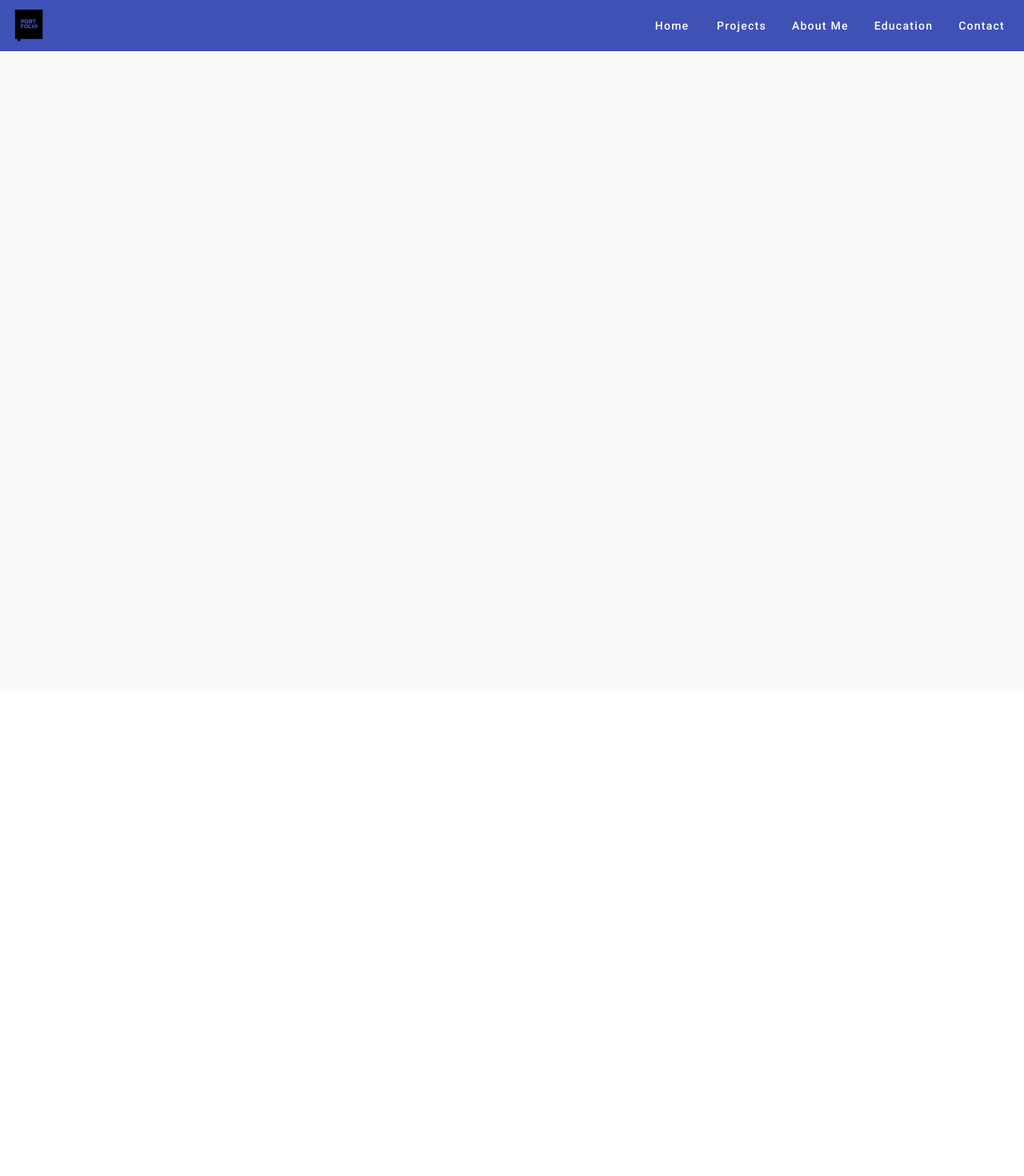
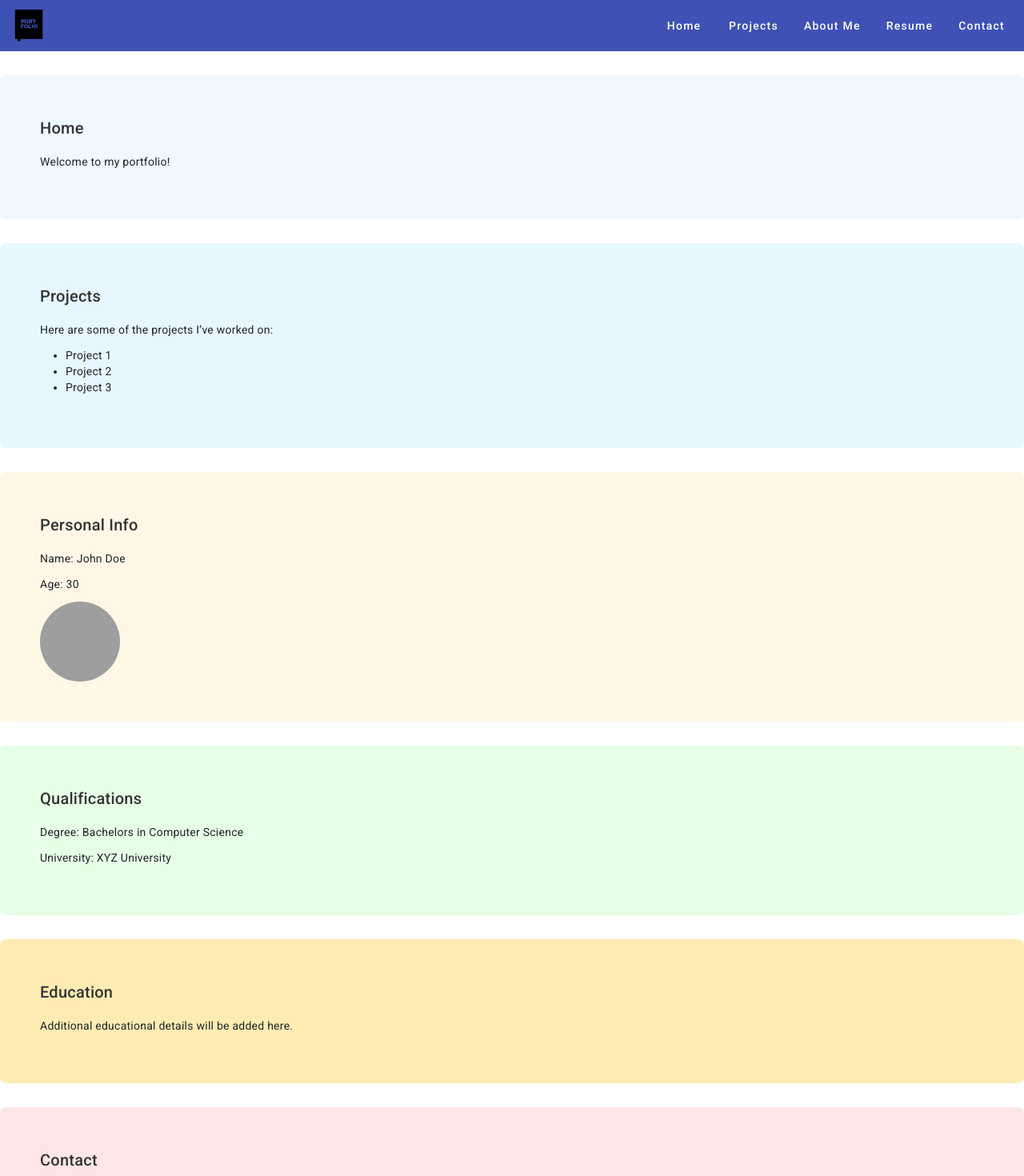
Before and after one commit to mhasnain1727/portfolio-web, an Angular app: page /home in a window 1280 px wide. Shown: the top 1470 px of the page at 80% size. Before the commit the page ends 864 px from the top, so only its background shows below. Built offline with nearby package versions, Linux system fonts and the light colour scheme; grey boxes are pictures that could not be loaded.

Commit message:
did modification wrt home page modification

```diff
--- a/src/app/home/home.component.html
+++ b/src/app/home/home.component.html
@@ -12,36 +12,88 @@
 
     <!-- Right Menu Items for Larger Screens -->
     <div class="menu-items">
-        <button mat-button routerLink="/home">Home</button>
-        <button mat-button routerLink="/projects">Projects</button>
+        <button mat-button (click)="scrollToSection('home')">Home</button>
+        <button mat-button (click)="scrollToSection('projects')">Projects</button>
 
         <!-- About Menu with Hover -->
         <button mat-button [matMenuTriggerFor]="aboutMenu" matTooltip="About Me">
             About Me
         </button>
         <mat-menu #aboutMenu="matMenu" class="hover-menu">
-            <button mat-menu-item routerLink="/about-me/personal">Personal</button>
-            <button mat-menu-item routerLink="/about-me/qualification">Qualification</button>
-            <button mat-menu-item routerLink="/about-me/project">Project</button>
+            <button mat-menu-item (click)="scrollToSection('personal-info')">Personal
+                Info</button>
+            <button mat-menu-item
+                (click)="scrollToSection('qualification')">Qualification</button>
         </mat-menu>
 
-        <button mat-button routerLink="/education">Education</button>
-        <button mat-button routerLink="/contact">Contact</button>
+        <button mat-button (click)="scrollToSection('education')">Resume</button>
+        <button mat-button (click)="scrollToSection('contact')">Contact</button>
     </div>
 </mat-toolbar>
 
 <!-- Sidenav for Mobile View -->
-<mat-sidenav-container class="sidenav-container">
+<!-- <mat-sidenav-container class="sidenav-container"> -->
     <mat-sidenav #sidenav mode="over" class="mobile-sidenav">
-        <button mat-button class="menu-item" routerLink="/home" (click)="sidenav.close()">Home</button>
-        <button mat-button class="menu-item" routerLink="/projects" (click)="sidenav.close()">Projects</button>
-        <button mat-button class="menu-item" [matMenuTriggerFor]="aboutMenu" (click)="sidenav.close()">About Me</button>
-        <mat-menu #aboutMenu="matMenu" class="hover-menu">
-            <button mat-menu-item routerLink="/about-me/personal">Personal</button>
-            <button mat-menu-item routerLink="/about-me/qualification">Qualification</button>
-            <button mat-menu-item routerLink="/about-me/project">Project</button>
-        </mat-menu>
-        <button mat-button class="menu-item" routerLink="/education" (click)="sidenav.close()">Education</button>
-        <button mat-button class="menu-item" routerLink="/contact" (click)="sidenav.close()">Contact</button>
+        <button mat-button class="menu-item"
+            (click)="sidenav.close(); scrollToSection('home')">Home</button>
+        <button mat-button class="menu-item"
+            (click)="sidenav.close(); scrollToSection('projects')">Projects</button>
+
+        <!-- About Menu Nested List -->
+        <button mat-button class="menu-item" (click)="toggleAboutSubmenu(); scrollToSection('about-me')">About
+            Me</button>
+        <div *ngIf="aboutSubmenuOpen" class="nested-menu">
+            <button mat-button class="nested-menu-item"
+                (click)="sidenav.close(); scrollToSection('personal-info')">Personal</button>
+            <button mat-button class="nested-menu-item"
+                (click)="sidenav.close(); scrollToSection('qualification')">Qualification</button>
+            <button mat-button class="nested-menu-item"
+                (click)="sidenav.close(); scrollToSection('project')">Project</button>
+        </div>
+
+        <button mat-button class="menu-item"
+            (click)="sidenav.close(); scrollToSection('education')">Education</button>
+        <button mat-button class="menu-item"
+            (click)="sidenav.close(); scrollToSection('contact')">Contact</button>
     </mat-sidenav>
-</mat-sidenav-container>
+<!-- </mat-sidenav-container> -->
+
+<!-- Sections -->
+<section id="home" class="section home-section">
+    <h2>Home</h2>
+    <p>Welcome to my portfolio!</p>
+</section>
+
+<section id="projects" class="section projects-section">
+    <h2>Projects</h2>
+    <p>Here are some of the projects I’ve worked on:</p>
+    <ul>
+        <li>Project 1</li>
+        <li>Project 2</li>
+        <li>Project 3</li>
+    </ul>
+</section>
+
+<section id="personal-info" class="section personal-info-section">
+    <h2>Personal Info</h2>
+    <p>Name: John Doe</p>
+    <p>Age: 30</p>
+    <img src="path-to-image.jpg" alt="Profile Picture" class="profile-image" />
+</section>
+
+<section id="qualification" class="section qualification-section">
+    <h2>Qualifications</h2>
+    <p>Degree: Bachelors in Computer Science</p>
+    <p>University: XYZ University</p>
+</section>
+
+<section id="education" class="section education-section">
+    <h2>Education</h2>
+    <p>Additional educational details will be added here.</p>
+</section>
+
+<section id="contact" class="section contact-section">
+    <h2>Contact</h2>
+    <p>Email: john.doe</p>
+    <p>Phone: 123-456-7890</p>
+</section>
--- a/src/app/home/home.component.scss
+++ b/src/app/home/home.component.scss
@@ -15,47 +15,18 @@
     gap: 16px;
 }
 
+.menu-items button:hover {
+    background-color: white;
+    color: black;
+}
+
 /* Mobile Menu Icon */
 .mobile-menu-icon {
     display: none;
 }
 
-  /* Sidenav Styles */
-  .sidenav-container {
-    height: 100%;
-  }
 
-  .mobile-sidenav {
-    width: 250px;
-    display: flex;
-    flex-direction: column;
-    padding: 16px 0;
-  }
-
-  .menu-item {
-    text-align: left;
-    padding: 16px;
-    transition: background-color 0.3s;
-  }
-
-  .menu-item:hover {
-    background-color: #1976d2; /* Primary hover color */
-    color: #fff;
-  }
-
-  /* Hover Menu Styling */
-  .hover-menu {
-    padding: 0;
-    background: #ffffff;
-    border-radius: 4px;
-    box-shadow: 0px 4px 6px rgba(0, 0, 0, 0.1);
-  }
-
-  .hover-menu .mat-menu-item:hover {
-    background-color: #1976d2; /* Primary hover color */
-    color: #fff;
-  }
-
+/* Responsive Design */
 /* Responsive Design */
 @media (max-width: 768px) {
     .menu-items {
@@ -65,15 +36,148 @@
     .mobile-menu-icon {
         display: block;
     }
+}
 
+
+/* Sidenav Styles */
+.sidenav-container {
+    position: fixed;
+    /* This makes the sidenav overlay on top of content */
+    top: 0;
+    left: 0;
+    width: 0%;
+    height: 0%;
+    /* Make the sidenav fill the entire viewport height */
+    z-index: 999;
+    /* Ensure the sidenav is on top of other content */
+}
+
+/* Mobile Sidenav */
+.mobile-sidenav {
+    position: absolute;
+    /* Keep it positioned over the content */
+    width: 90%;
+    top: 55px;
+    left: 0;
+    height: auto;
+    // padding: 10px;
+    gap: 10px;
+    /* Ensure it fills the entire height */
+    background: #f3f2f2;
+    /* Optional: background color */
+
+    // box-shadow: 2px 0 5px rgba(0, 0, 0, 0.3);
+    /* Optional: adds a shadow effect */
+
+    transform: translateX(-100%);
+    /* Initially hidden off-screen */
+    transition: transform 0.3s ease;
+    /* Smooth transition for opening */
+}
+
+/* When the sidenav is open */
+.sidenav-container.open .mobile-sidenav {
+    transform: translateX(0);
+    /* Move the sidenav into view */
+}
+
+/* Menu Items for Mobile View */
 .mobile-sidenav .menu-item {
     display: block;
+    align-items: center;
     width: 100%;
     border-bottom: 1px solid #ddd;
+    text-align: left;
+    padding: 16px;
+    font-size: 0.9rem;
+    color: #ffffff;
+    background: linear-gradient(to right, #3f51b5, #3f51b5);
 }
 
+
+/* Hover effect on mobile menu items */
 .mobile-sidenav .menu-item:hover {
-      background-color: #1976d2;
+    background: #ffffff;
+    color: black;
+}
+
+.nested-menu {
+    display: flex;
+    flex-direction: column;
+    padding-left: 16px;
+}
+
+.nested-menu-item {
+    display: flex;
+    justify-content: left;
+    text-align: left;
+    padding: 15px;
+    background: linear-gradient(to right, #ffffff, #eae7e7);
+    // transition: background-color 0.3s;
+}
+
+.nested-menu-item:hover {
+    background: #3f51b5;
     color: #fff;
 }
+
+
+
+/* Ensure the content behind the sidenav is dimmed or unaffected */
+.sidenav-container.open~.content {
+    filter: blur(4px);
+    /* Optionally blur content behind the sidenav */
+    transition: filter 0.3s ease;
+    /* Smooth transition for blur effect */
 }
+
+
+
+// ======================================================
+
+
+/* Basic Section Styling */
+.section {
+    padding: 50px;
+    margin: 30px 0;
+    border-radius: 8px;
+}
+
+.home-section {
+    background-color: #f0f8ff;
+}
+
+.projects-section {
+    background-color: #e6f7ff;
+}
+
+.personal-info-section {
+    background-color: #fff7e6;
+}
+
+.qualification-section {
+    background-color: #e6ffe6;
+}
+
+.education-section {
+    background-color: #ffecb3;
+}
+
+.contact-section {
+    background-color: #ffe6e6;
+}
+
+h2 {
+    color: #333;
+}
+
+.profile-image {
+    width: 100px;
+    height: 100px;
+    border-radius: 50%;
+}
+
+/* Smooth Scroll Behavior */
+html {
+    scroll-behavior: smooth;
+}
--- a/src/app/home/home.component.ts
+++ b/src/app/home/home.component.ts
@@ -8,15 +8,23 @@ import { Routes } from '@angular/router';
 })
 export class HomeComponent {
 
+  aboutSubmenuOpen = false;
 
   constructor(
   ){}
 
   ngOnInit(){}
 
+  // Scroll to the section based on the section ID
+  scrollToSection(sectionId: string): void {
+    const element = document.getElementById(sectionId);
+    if (element) {
+      element.scrollIntoView({ behavior: 'smooth' });
+    }
+  }
 
-  toggleSidenav(sidenav: any) {
-    sidenav.toggle();
+  toggleAboutSubmenu(): void {
+    this.aboutSubmenuOpen = !this.aboutSubmenuOpen;
   }
 
 
```
Lines whose indentation alone changed are shown as unchanged.
